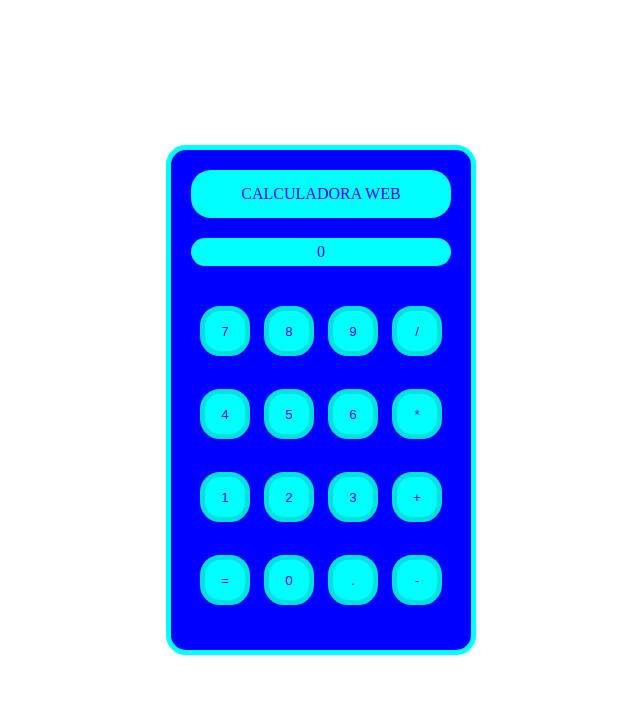
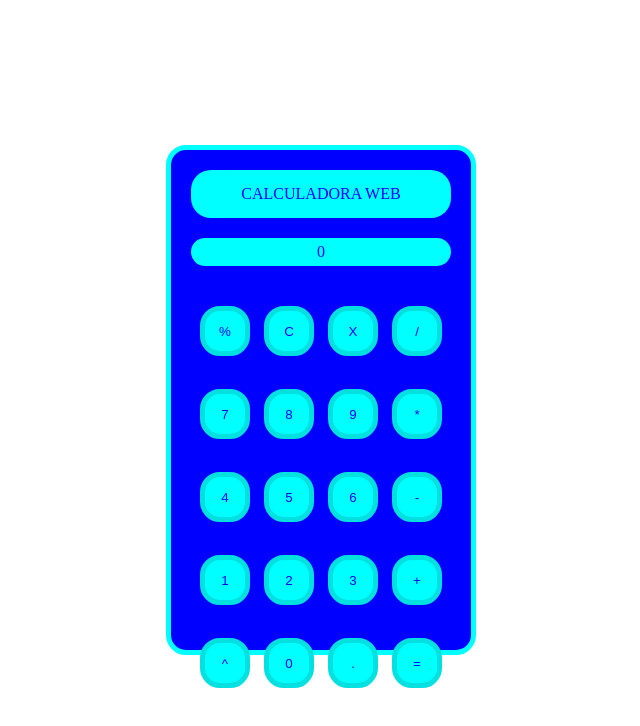
Before and after one commit to Ronaldo-Vasquez/Calculadora-Web, a plain HTML site: page Index.html in a window 1280 px wide. Shown: the whole page, without its empty margins (319-959 px from the left). Drawn offline with Linux system fonts and the light colour scheme.

Commit message:
Actualizacion de los botones

```diff
--- a/Index.html
+++ b/Index.html
@@ -11,19 +11,25 @@
 
     <Section>
         <div class="title">CALCULADORA WEB</div>
-        <label type="text" id="resultado">0</label>
+        <label type="text" id="display">0</label>
         <div class="cuerpo">
+            <div class="operaciones">
+                <button id="mod">%</button>
+                <button id="limpiar">C</button>
+                <button id="borrar">X</button>
+                <button id="divi">/</button>
+            </div>
             <div class="operaciones">
                 <button id="siete">7</button>
                 <button id="ocho">8</button>
                 <button id="nueve">9</button>
-                <button id="divi">/</button>
+                <button id="multi">*</button>
             </div>
             <div class="operaciones">
                 <button id="cuatro">4</button>
                 <button id="cinco">5</button>
                 <button id="seis">6</button>
-                <button id="multi">*</button>
+                <button id="resta">-</button>
             </div>
             <div class="operaciones">
                 <button id="uno">1</button>
@@ -32,10 +38,10 @@
                 <button id="suma">+</button>
             </div>
             <div class="operaciones">
-                <button id="igual">=</button>
+                <button id="potencia">^</button>
                 <button id="cero">0</button>
                 <button id="decimal">.</button>
-                <button id="resta">-</button>
+                <button id="igual">=</button>
             </div>
         </div>
     </Section>
```
